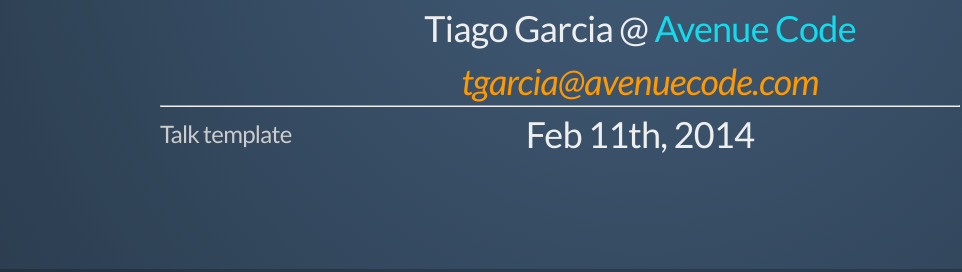
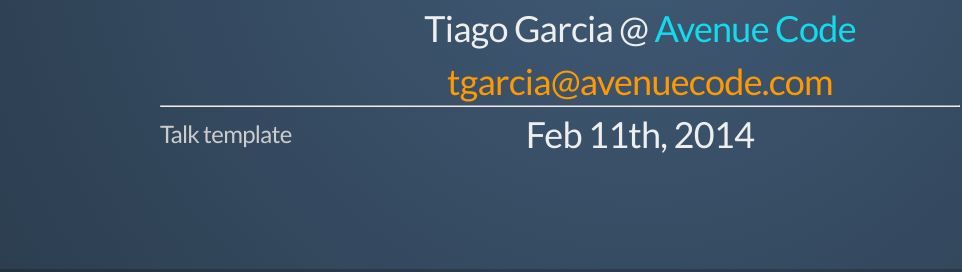
Before and after one commit to acbr/talk-template, a website: page index.html in a window 1280 px wide. Shown: the part 528-800 px from the top of the page, 0-962 px from the left. Drawn offline with Linux system fonts and the light colour scheme; grey boxes are pictures that could not be loaded.

Commit message:
improving div feature

```diff
--- a/src/css/theme/source/avenuecode.scss
+++ b/src/css/theme/source/avenuecode.scss
@@ -72,8 +72,9 @@
     section {
       min-height: 100%;
 
-      .feature {
-        color: #ff9900 !important;
+      em {
+        color: #f90 !important;
+        font-style: normal;
       }
 
       div.footer {
```
Also changed, not shown: README.md, css/theme/avenuecode.css, css/theme/avenuecode.min.css, src/README.md, src/css/theme/avenuecode.css.
